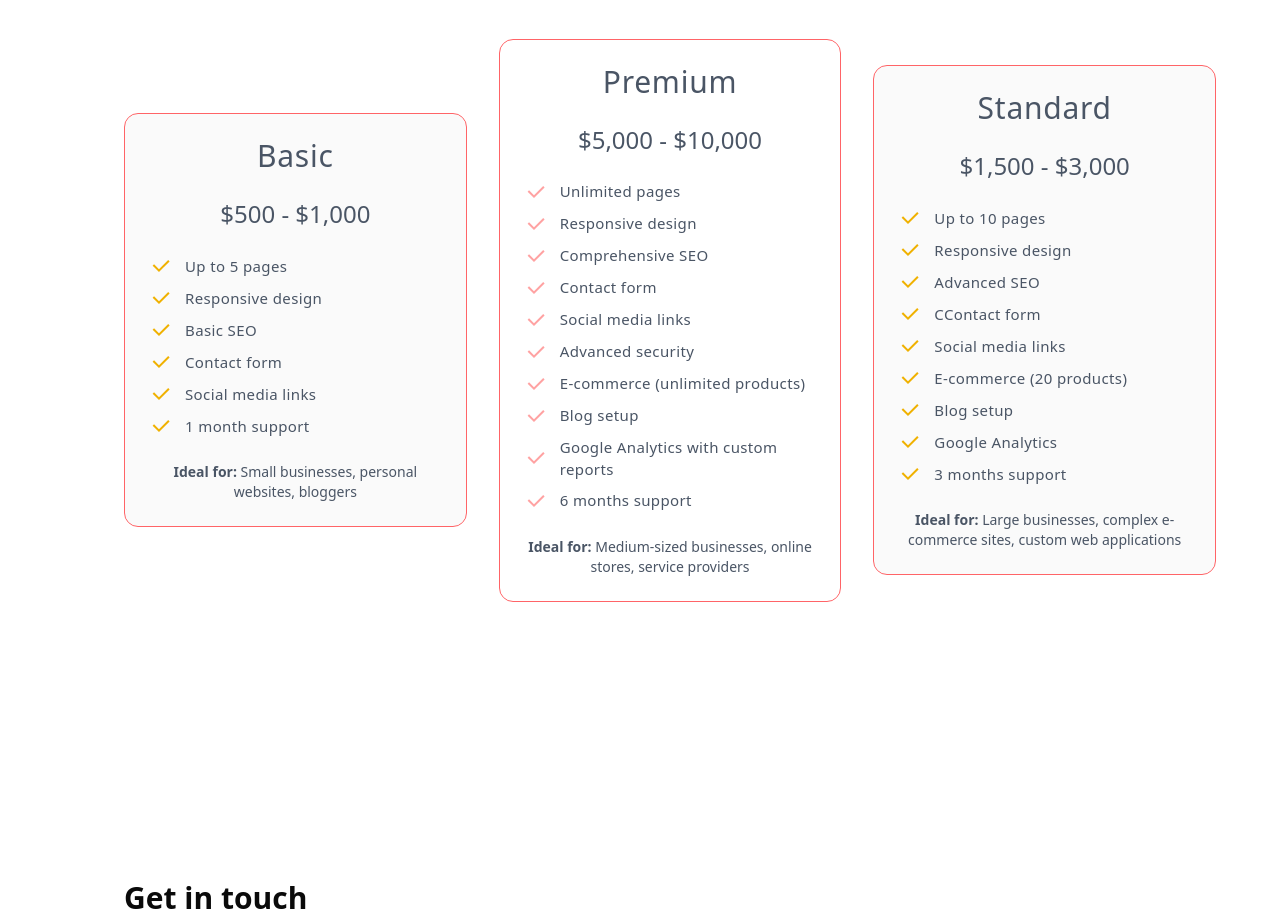
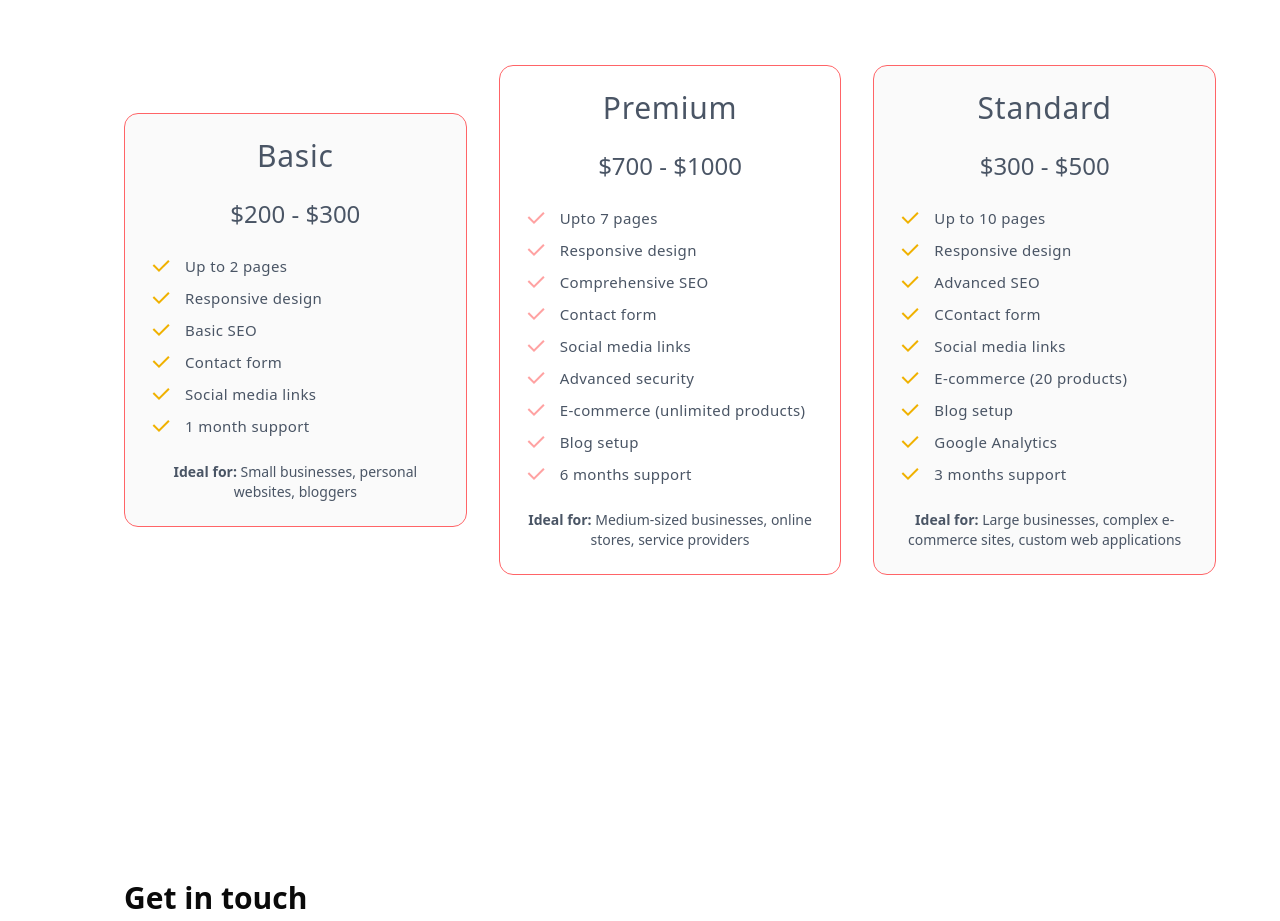
Before and after one commit to rythem7/portfolio, a Next.js app: page / in a window 1280 px wide. Shown: the part 7100-8021 px from the top of the page. Built offline with nearby package versions, Linux system fonts and the light colour scheme.

Commit message:
Update index.tsx

```diff
--- a/assets/index.tsx
+++ b/assets/index.tsx
@@ -344,9 +344,9 @@ export const projectsButton = [
 export const pricingPlans = [
 	{
 		title: "Basic",
-		pricing: "$500 - $1,000",
+		pricing: "$200 - $300",
 		features: [
-			"Up to 5 pages",
+			"Up to 2 pages",
 			"Responsive design ",
 			"Basic SEO ",
 			"Contact form",
@@ -357,9 +357,9 @@ export const pricingPlans = [
 	},
 	{
 		title: "Premium",
-		pricing: "$5,000 - $10,000",
+		pricing: "$700 - $1000",
 		features: [
-			"Unlimited pages",
+			"Upto 7 pages",
 			"Responsive design",
 			"Comprehensive SEO",
 			"Contact form ",
@@ -367,7 +367,6 @@ export const pricingPlans = [
 			"Advanced security",
 			"E-commerce (unlimited products)",
 			"Blog setup",
-			"Google Analytics with custom reports",
 			"6 months support",
 		],
 		recommended:
@@ -375,7 +374,7 @@ export const pricingPlans = [
 	},
 	{
 		title: "Standard",
-		pricing: "$1,500 - $3,000",
+		pricing: "$300 - $500",
 		features: [
 			"Up to 10 pages",
 			"Responsive design",
@@ -400,15 +399,15 @@ export const checkIcon = <RiCheckLine />;
 export const questions = [
 	{
 		question: "How much do you charge for a website?",
-		answer: "The website packages usually range from $2997 - $4997. However it really depends on what kind of website you need. We recently wrote a full guide on how much it costs for a website to give you an idea of the different options available.",
+		answer: "The website packages usually range from $200 - $1000. However it really depends on what kind of website you need.",
 	},
 	{
 		question: "Why are you so expensive?",
-		answer: "he process we use to build your website takes a certain amount of time and a lot of planning and research. Unlike other agencies, we DON’T use templates. We build your website from scratch, which means you get a unique design tailored around your business. Buying a website from us should not just simply be seen as a business expense as your website is a sales tool that should earn you money",
+		answer: "The process I use to build your website takes a certain amount of time and a lot of planning and research. I build your website from scratch, which means you get a unique design tailored around your business.",
 	},
 	{
 		question: "How long does it take to build a website?",
-		answer: "It takes approximately 6-10 weeks to build a website from start to finish, providing we have all the information from you. Our full web design process is broken down here. Generally speaking, the website will only take a long time if we are still waiting for text and images from yourself.",
+		answer: "It takes approximately 1-3 weeks to build a website from start to finish, providing I have all the information from you.",
 	},
 	{
 		question: "How do we communicate throughout the website build?",
@@ -420,29 +419,29 @@ export const questions = [
 	},
 	{
 		question: "What if I don’t like the website?",
-		answer: "You’re in luck. We offer a risk-free guarantee. Before we build your new website, we’ll design a mockup of your homepage. We’ll design a layout in Photoshop first, that way you’ll get to see our initial designs within approximately ten days. This is your opportunity to give us feedback and if you really don’t like it, you don’t have to move forward. Best part is, this won’t cost you anything.",
+		answer: "You’re in luck. I offer a risk-free guarantee. Before I build your new website, I'll design a mockup of your homepage. I’ll design a layout in Photoshop first, that way you’ll get to see my initial designs within approximately three days. This is your opportunity to give me feedback and if you really don’t like it, you don’t have to move forward. Best part is, this won’t cost you anything.",
 	},
 	{
 		question: "Do you offer a payment schedule?",
-		answer: "Yes, we split the payment into two. The first 50% is usually taken once you have seen the mockup of your homepage and you’re happy to move forward. The following 50% is taken 30 days after this.",
+		answer: "Yes, I split the payment into two. The first 50% is usually taken once you have seen the mockup of your homepage and you’re happy to move forward. The following 50% is taken 30 days after this.",
 	},
 	{
 		question:
 			"Can I make the final payment when the site is ready to go live?",
-		answer: "No. In the past we have found that projects can take a lot longer than expected to complete. We might be waiting for information from you and this can delay the process. Sometimes these delays can take months. This is why we always invoice 30 days after the original payment. At this point we’ll be well on our way with your new website and you’ll be able to see the progress.",
+		answer: "No. In the past I have found that projects can take a lot longer than expected to complete. I might be waiting for information from you and this can delay the process. Sometimes these delays can take months. This is why I always invoice 30 days after the original payment. At this point I’ll be well on our way with your new website and you’ll be able to see the progress.",
 	},
 	{
 		question: "Who hosts the website?",
-		answer: "If we build your website, we will generally manage the hosting for you so you don’t need to do anything. We use the same hosting company for our own website and for ALL our clients. Each website is managed individually to avoid any security issues. Every website we build has unlimited bandwidth, 20GB of disk space, 2GB Ram and 99.9% uptime. We’ve used the same company for 5 years and we don’t plan on changing this anytime soon.",
+		answer: "If I build your website, I will generally manage the hosting for you so you don’t need to do anything. I use the same hosting company for my own website and for ALL my clients.",
 	},
 	{
 		question: "Can I update the website myself once it’s been built?",
-		answer: "Yes. We like to offer the ability for our clients to update the website themselves. We we’ll give you all the training and tools to be able to make website amendments. We use a easy to use platform called WordPress so you can add edit and delete content without paying us to do it for you.",
+		answer: "Yes. I like to offer the ability for my clients to update the website themselves. I’ll give you all the training and tools to be able to make website amendments.",
 	},
 	{
 		question:
 			"What if I don’t want to manage the website at all. Can you do it all for me?",
-		answer: "Yes, we can arrange a maintenance package to suit your needs. This can range from 1hr per month to 10 hours per month and we can discuss a package that’s right for you.",
+		answer: "Yes, I can arrange a maintenance package to suit your needs. This can range from 1hr per month to 10 hours per month and we can discuss a package that’s right for you.",
 	},
 ];
 
```
